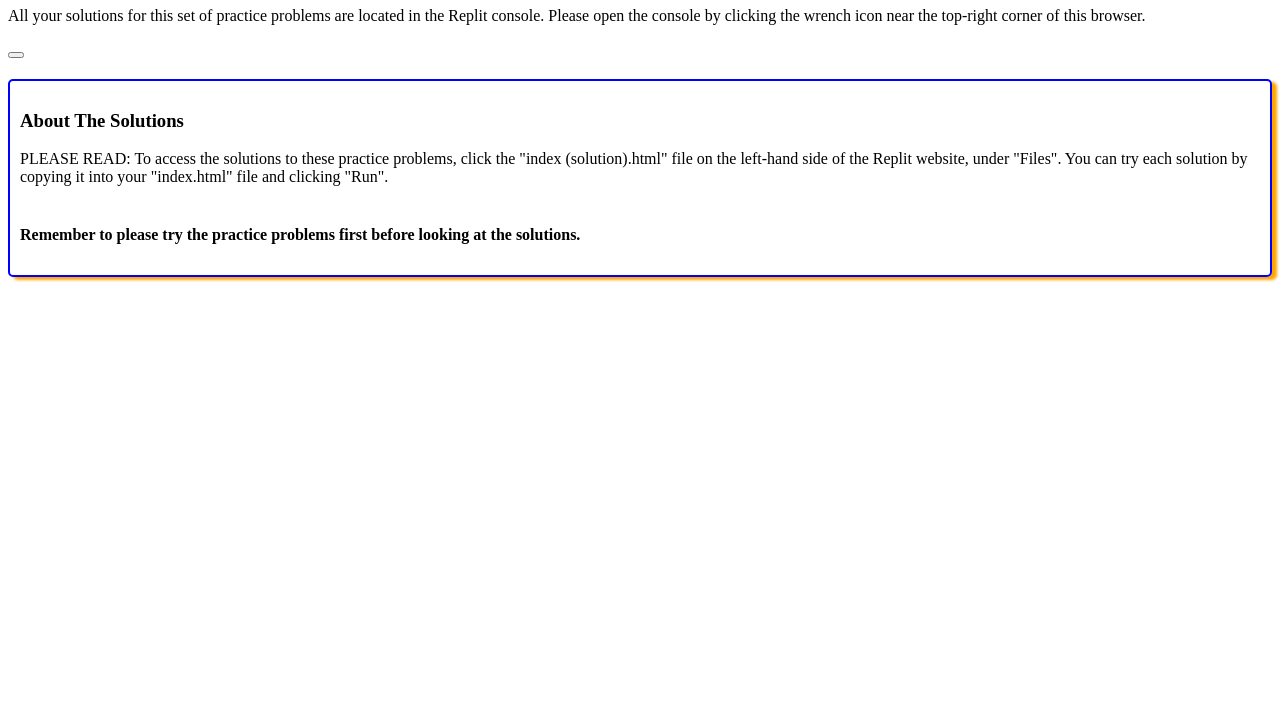
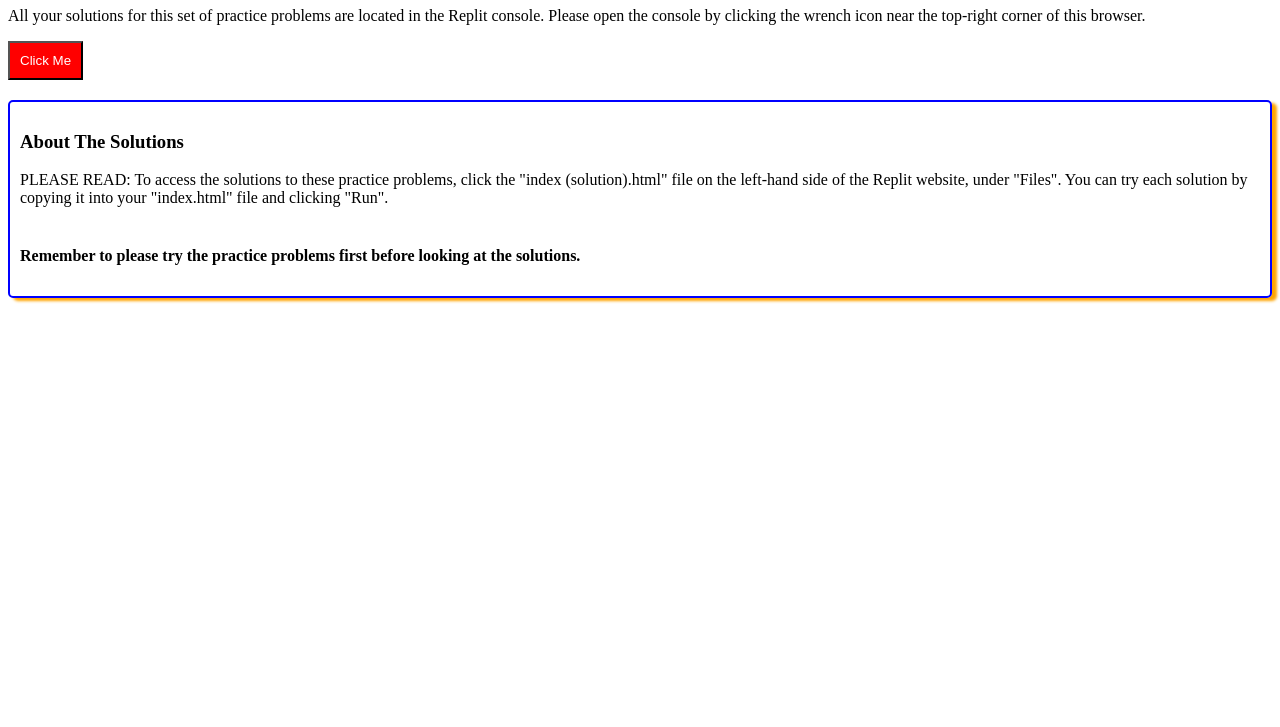
Before and after one commit to K1ngHandy/Combining-HTML-CSS-and-JavaScript, a plain HTML site: page index.html in a window 1280 px wide. Shown: the part 73-800 px from the top of the page. Drawn offline with Linux system fonts and the light colour scheme.

Commit message:
problem 2 button styling

```diff
--- a/index.html
+++ b/index.html
@@ -14,13 +14,16 @@
     */
     const customBtn = document.createElement('button');
     customBtn.classList.add('custom-btn');
+    customBtn.innerText = "Click Me";
     document.querySelector('.custom-buttons').appendChild(customBtn);
 
     /*
     PROBLEM 2: Style the component
     Style the button component from Problem 1 with a background color of red, white text color, and a padding of 10px.
     */
-    //ENTER YOUR CODE HERE
+    customBtn.style.backgroundColor = "red";
+    customBtn.style.color = "white";
+    customBtn.style.padding = "10px";
 
     /*
     PROBLEM 3: Create multiple button components
```
